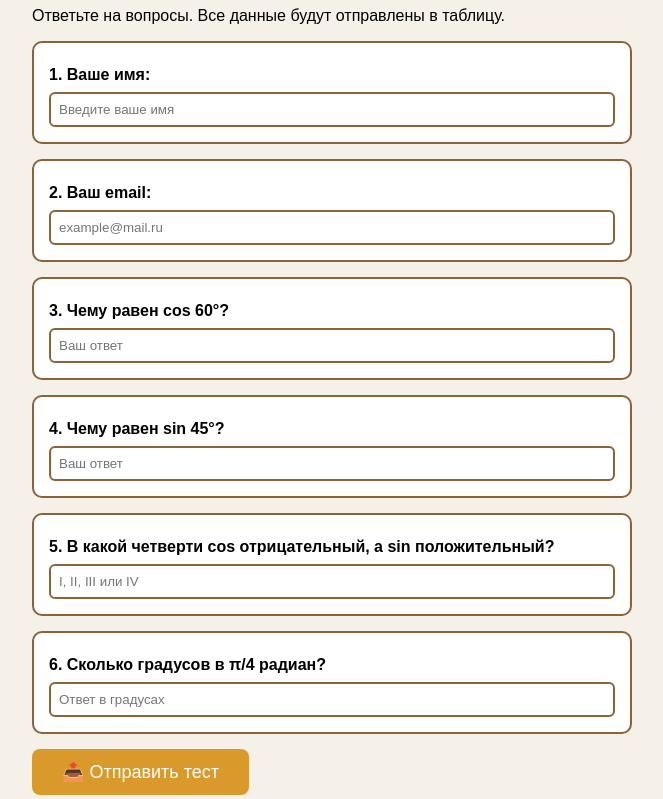
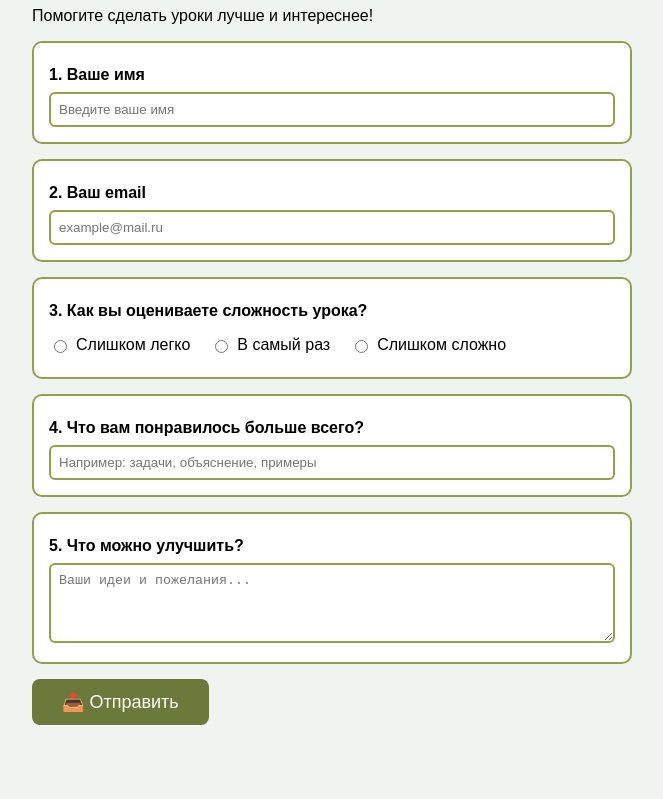
Before and after one commit to Arthur200014/testing-hosting, a plain HTML site: page gg/index.html in a window 1280 px wide. Shown: the part 134-933 px from the top of the page, without its empty margins (308-971 px from the left). Drawn offline with Linux system fonts and the light colour scheme.

Commit message:
Update index.html

```diff
--- a/gg/index.html
+++ b/gg/index.html
@@ -3,60 +3,62 @@
 <head>
     <meta charset="UTF-8">
     <meta name="viewport" content="width=device-width, initial-scale=1.0">
-    <title>Тест по тригонометрии</title>
+    <title>Опрос настроения на уроке</title>
     <style>
-        body { font-family: Arial, sans-serif; max-width: 600px; margin: 40px auto; padding: 20px; background: #f5f0e8; }
+        body { font-family: Arial, sans-serif; max-width: 600px; margin: 40px auto; padding: 20px; background: #f0f4f0; }
         h1 { color: #2c1d11; }
-        .question { background: #fff; padding: 15px; margin: 15px 0; border-radius: 10px; border: 2px solid #8b6239; }
-        label { display: block; margin: 8px 0; }
-        input[type="text"], input[type="email"] { width: 100%; padding: 8px; border: 2px solid #8b6239; border-radius: 6px; box-sizing: border-box; }
-        button { background: #d99a2b; color: #fff; border: none; padding: 12px 30px; font-size: 18px; border-radius: 8px; cursor: pointer; }
-        button:hover { background: #b88a22; }
-        .success { display: none; background: #6b7a3a; color: #fff; padding: 15px; border-radius: 10px; margin-top: 20px; }
+        .field { background: #fff; padding: 15px; margin: 15px 0; border-radius: 10px; border: 2px solid #8fa14a; }
+        label { display: block; margin: 8px 0; font-weight: bold; }
+        input[type="text"], input[type="email"], textarea { width: 100%; padding: 8px; border: 2px solid #8fa14a; border-radius: 6px; box-sizing: border-box; }
+        textarea { height: 80px; }
+        button { background: #6b7a3a; color: #fff; border: none; padding: 12px 30px; font-size: 18px; border-radius: 8px; cursor: pointer; }
+        button:hover { background: #5a6a2a; }
+        .success { display: none; background: #8fa14a; color: #fff; padding: 15px; border-radius: 10px; margin-top: 20px; }
+        .radio-group { display: flex; gap: 20px; margin-top: 8px; }
+        .radio-group label { display: flex; align-items: center; gap: 6px; font-weight: normal; }
     </style>
 </head>
 <body>
-    <h1>📐 Тест по тригонометрии</h1>
-    <p>Ответьте на вопросы. Все данные будут отправлены в таблицу.</p>
+    <h1>📊 Опрос настроения на уроке</h1>
+    <p>Помогите сделать уроки лучше и интереснее!</p>
 
-    <form id="testForm" method="POST" action="https://script.google.com/macros/s/AKfycbyLYA3n1BhdnnofZ0EuncPCPXdEzExB_fWTxIMePxOZYeFblKTMYWK0IHy7zSu0PObk/exec">
-        <div class="question">
-            <label><strong>1. Ваше имя:</strong></label>
+    <form id="surveyForm" method="POST" action="https://script.google.com/macros/s/AKfycbyLYA3n1BhdnnofZ0EuncPCPXdEzExB_fWTxIMePxOZYeFblKTMYWK0IHy7zSu0PObk/exec">
+        <div class="field">
+            <label>1. Ваше имя</label>
             <input type="text" name="Имя" placeholder="Введите ваше имя" required>
         </div>
 
-        <div class="question">
-            <label><strong>2. Ваш email:</strong></label>
+        <div class="field">
+            <label>2. Ваш email</label>
             <input type="email" name="Email" placeholder="example@mail.ru" required>
         </div>
 
-        <div class="question">
-            <label><strong>3. Чему равен cos 60°?</strong></label>
-            <input type="text" name="cos60" placeholder="Ваш ответ">
+        <div class="field">
+            <label>3. Как вы оцениваете сложность урока?</label>
+            <div class="radio-group">
+                <label><input type="radio" name="Сложность" value="Слишком легко"> Слишком легко</label>
+                <label><input type="radio" name="Сложность" value="В самый раз"> В самый раз</label>
+                <label><input type="radio" name="Сложность" value="Слишком сложно"> Слишком сложно</label>
+            </div>
         </div>
 
-        <div class="question">
-            <label><strong>4. Чему равен sin 45°?</strong></label>
-            <input type="text" name="sin45" placeholder="Ваш ответ">
+        <div class="field">
+            <label>4. Что вам понравилось больше всего?</label>
+            <input type="text" name="Что понравилось" placeholder="Например: задачи, объяснение, примеры">
         </div>
 
-        <div class="question">
-            <label><strong>5. В какой четверти cos отрицательный, а sin положительный?</strong></label>
-            <input type="text" name="chetvert" placeholder="I, II, III или IV">
+        <div class="field">
+            <label>5. Что можно улучшить?</label>
+            <textarea name="Что улучшить" placeholder="Ваши идеи и пожелания..."></textarea>
         </div>
 
-        <div class="question">
-            <label><strong>6. Сколько градусов в π/4 радиан?</strong></label>
-            <input type="text" name="radiany" placeholder="Ответ в градусах">
-        </div>
-
-        <button type="submit">📤 Отправить тест</button>
+        <button type="submit">📤 Отправить</button>
     </form>
 
     <div class="success" id="successMessage">✅ Спасибо! Ваши ответы отправлены.</div>
 
     <script>
-        const form = document.getElementById('testForm');
+        const form = document.getElementById('surveyForm');
         const scriptURL = 'https://script.google.com/macros/s/AKfycbyLYA3n1BhdnnofZ0EuncPCPXdEzExB_fWTxIMePxOZYeFblKTMYWK0IHy7zSu0PObk/exec';
 
         form.addEventListener('submit', e => {
@@ -68,7 +70,7 @@
                         document.getElementById('successMessage').style.display = 'block';
                         form.reset();
                     } else {
-                        alert('Ошибка при отправке. Попробуйте ещё раз.');
+                        alert('Ошибка при отправке. Проверьте консоль (F12) для подробностей.');
                     }
                 })
                 .catch(error => console.error('Ошибка:', error));
```
